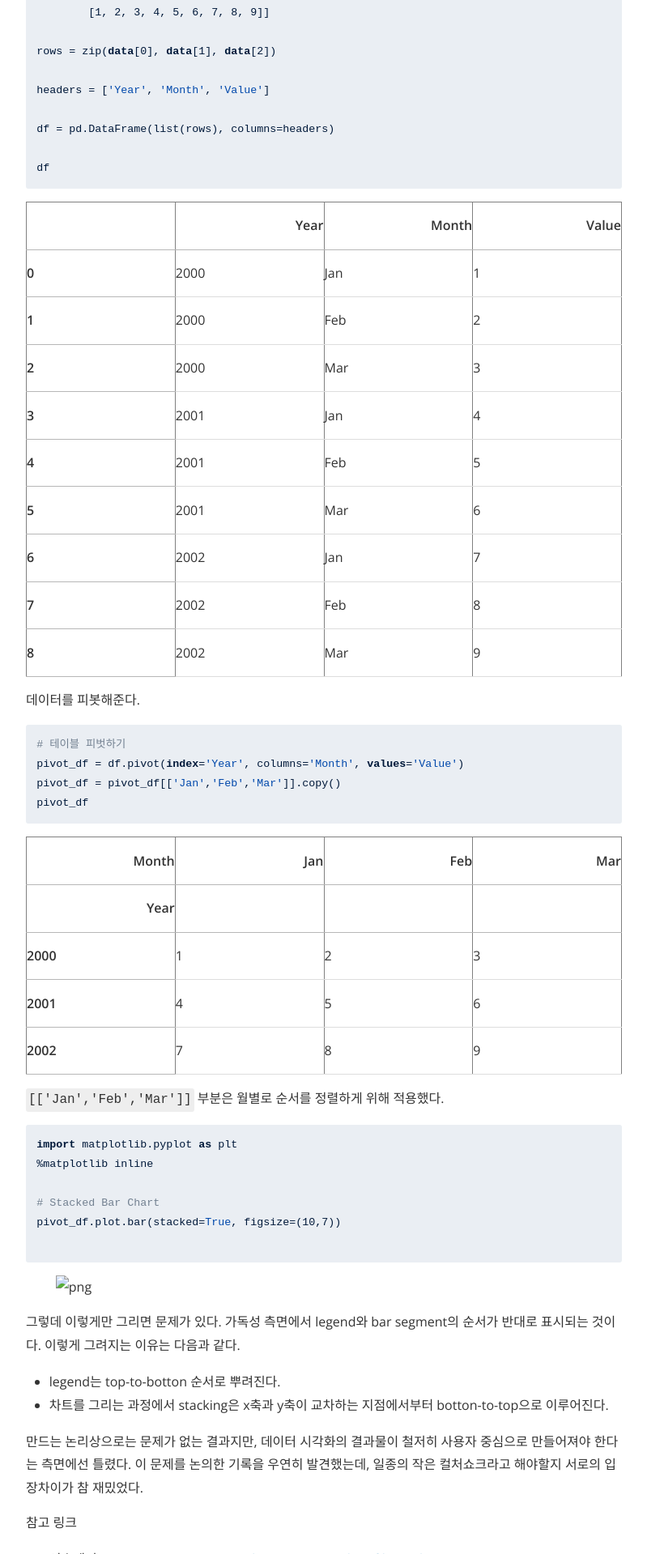
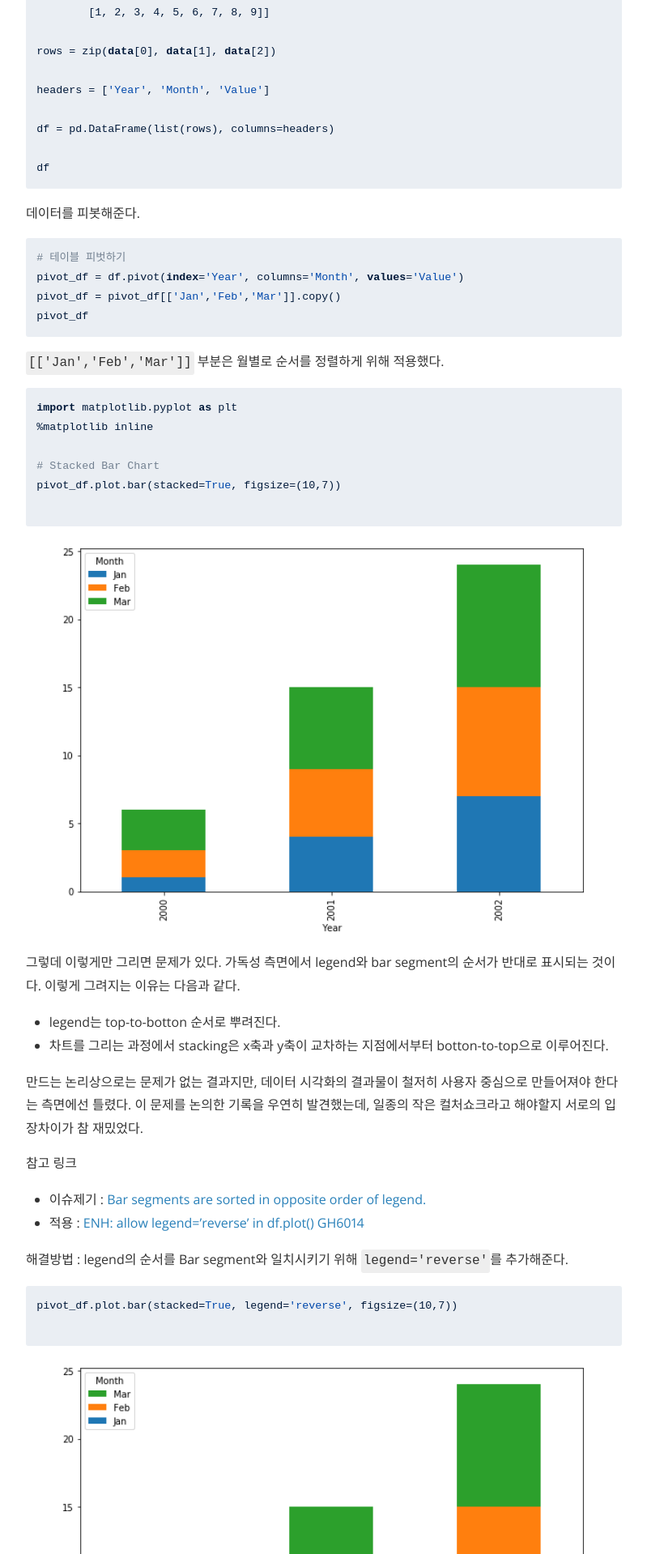
Before and after one commit to JessyMin/jessymin.github.io, a Jekyll site: the page built from _posts/2019-02-10-stacked_bar_chart_python.md, in a window 1280 px wide. Shown: the part 996-2915 px from the top of the page at 81% size, without its empty margins (240-1039 px from the left). Built offline with Jekyll 4.4.1, drawn with Linux system fonts in a browser that asks for light colours; nearby versions of some CDN libraries.

Commit message:
[upload] 이미지

````diff
--- a/_posts/2019-02-10-stacked_bar_chart_python.md
+++ b/_posts/2019-02-10-stacked_bar_chart_python.md
@@ -43,92 +43,8 @@ df = pd.DataFrame(list(rows), columns=headers)
 
 df
 ```
-<div>
-<style scoped>
-    .dataframe tbody tr th:only-of-type {
-        vertical-align: middle;
-    }
-
-    .dataframe tbody tr th {
-        vertical-align: top;
-    }
-
-    .dataframe thead th {
-        text-align: right;
-    }
-</style>
-<table border="1" class="dataframe">
-  <thead>
-    <tr style="text-align: right;">
-      <th></th>
-      <th>Year</th>
-      <th>Month</th>
-      <th>Value</th>
-    </tr>
-  </thead>
-  <tbody>
-    <tr>
-      <th>0</th>
-      <td>2000</td>
-      <td>Jan</td>
-      <td>1</td>
-    </tr>
-    <tr>
-      <th>1</th>
-      <td>2000</td>
-      <td>Feb</td>
-      <td>2</td>
-    </tr>
-    <tr>
-      <th>2</th>
-      <td>2000</td>
-      <td>Mar</td>
-      <td>3</td>
-    </tr>
-    <tr>
-      <th>3</th>
-      <td>2001</td>
-      <td>Jan</td>
-      <td>4</td>
-    </tr>
-    <tr>
-      <th>4</th>
-      <td>2001</td>
-      <td>Feb</td>
-      <td>5</td>
-    </tr>
-    <tr>
-      <th>5</th>
-      <td>2001</td>
-      <td>Mar</td>
-      <td>6</td>
-    </tr>
-    <tr>
-      <th>6</th>
-      <td>2002</td>
-      <td>Jan</td>
-      <td>7</td>
-    </tr>
-    <tr>
-      <th>7</th>
-      <td>2002</td>
-      <td>Feb</td>
-      <td>8</td>
-    </tr>
-    <tr>
-      <th>8</th>
-      <td>2002</td>
-      <td>Mar</td>
-      <td>9</td>
-    </tr>
-  </tbody>
-</table>
-</div>
-
-
 
 데이터를 피봇해준다.
-
 
 ```python
 # 테이블 피벗하기
@@ -136,63 +52,6 @@ pivot_df = df.pivot(index='Year', columns='Month', values='Value')
 pivot_df = pivot_df[['Jan','Feb','Mar']].copy()
 pivot_df
 ```
-
-
-
-
-<div>
-<style scoped>
-    .dataframe tbody tr th:only-of-type {
-        vertical-align: middle;
-    }
-
-    .dataframe tbody tr th {
-        vertical-align: top;
-    }
-
-    .dataframe thead th {
-        text-align: right;
-    }
-</style>
-<table border="1" class="dataframe">
-  <thead>
-    <tr style="text-align: right;">
-      <th>Month</th>
-      <th>Jan</th>
-      <th>Feb</th>
-      <th>Mar</th>
-    </tr>
-    <tr>
-      <th>Year</th>
-      <th></th>
-      <th></th>
-      <th></th>
-    </tr>
-  </thead>
-  <tbody>
-    <tr>
-      <th>2000</th>
-      <td>1</td>
-      <td>2</td>
-      <td>3</td>
-    </tr>
-    <tr>
-      <th>2001</th>
-      <td>4</td>
-      <td>5</td>
-      <td>6</td>
-    </tr>
-    <tr>
-      <th>2002</th>
-      <td>7</td>
-      <td>8</td>
-      <td>9</td>
-    </tr>
-  </tbody>
-</table>
-</div>
-
-
 
 `[['Jan','Feb','Mar']]` 부분은 월별로 순서를 정렬하게 위해 적용했다.
 
@@ -205,9 +64,7 @@ import matplotlib.pyplot as plt
 pivot_df.plot.bar(stacked=True, figsize=(10,7))
 
 ```
-
-
-![png](output_9_1.png)
+<img src="https://raw.githubusercontent.com/JessyMin/jessymin.github.io/master/assets/images/2019-02-10/output_9_1.png" width="350">
 
 
 그렇데 이렇게만 그리면 문제가 있다. 가독성 측면에서 legend와 bar segment의 순서가 반대로 표시되는 것이다.
@@ -230,8 +87,7 @@ pivot_df.plot.bar(stacked=True, legend='reverse', figsize=(10,7))
 
 ```
 
-
-![png](output_11_1.png)
+<img src="https://raw.githubusercontent.com/JessyMin/jessymin.github.io/master/assets/images/2019-02-10/output_11_1.png" width="350">
 
 
 시각화의 내용물을 직관적으로 파악할 수 있게 범례의 순서가 바뀌었다.
@@ -288,8 +144,8 @@ plt.xticks(ind, ('G1', 'G2', 'G3', 'G4', 'G5'))
 plt.show()
 ```
 
+<img src="https://raw.githubusercontent.com/JessyMin/jessymin.github.io/master/assets/images/2019-02-10/output_17_0.png" width="350">
 
-![png](output_17_0.png)
 
 
 역시 legend와 bar segment의 순서를 일치시켜 가독성을 높이기 위해, 순서상 나중에 그려준 Upper를 legend에선 앞쪽에 위치시켰다.
````
Also changed, not shown: assets/images/2019-02-10/output_11_1.png (added), assets/images/2019-02-10/output_17_0.png (added), assets/images/2019-02-10/output_9_1.png (added).
